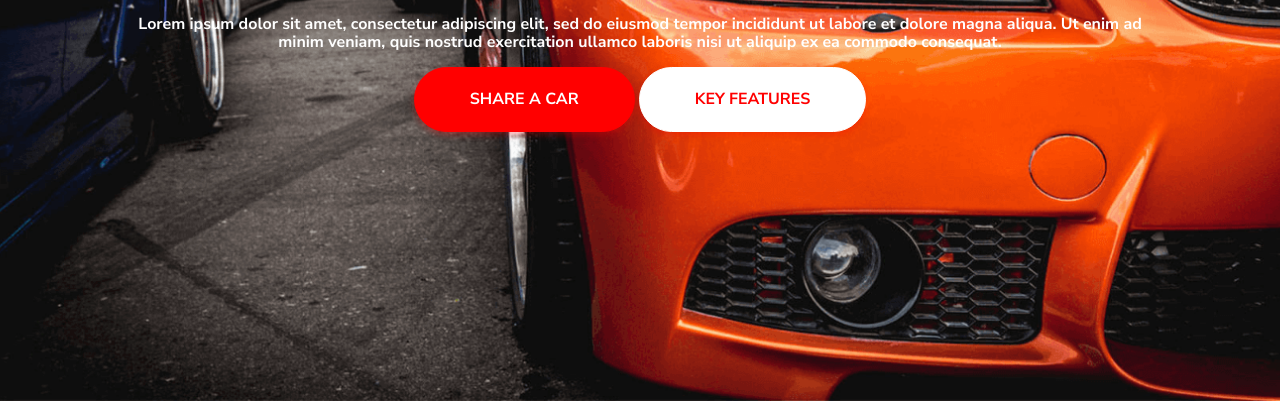
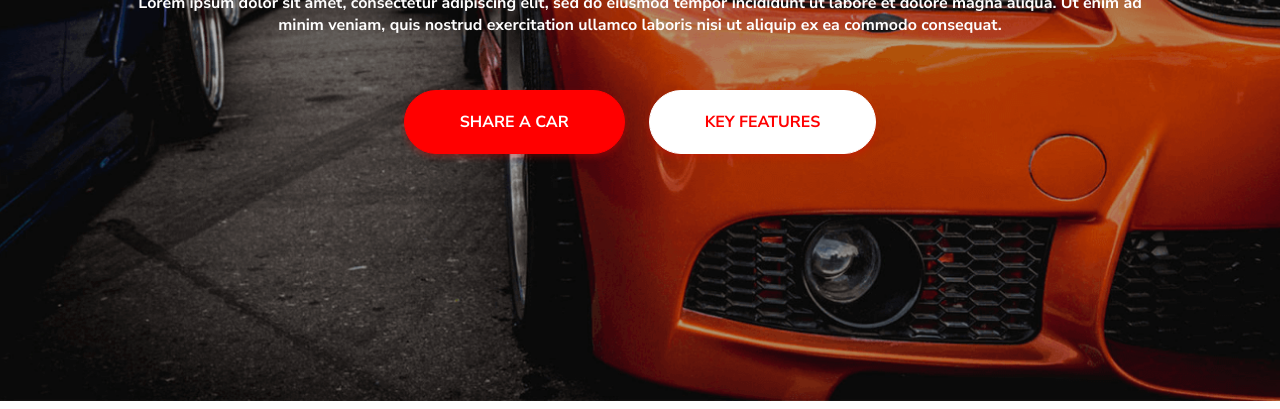
Before and after one commit to pawelkonior/car_sharing_19, a plain HTML site: page index.html in a window 1280 px wide. Shown: the part 391-800 px from the top of the page. Drawn offline with Linux system fonts and the light colour scheme.

Commit message:
intro page final without pixel perfect

```diff
--- a/index.html
+++ b/index.html
@@ -32,12 +32,16 @@
 </header>
 
 <section class="intro">
-    <div class="intro__box">
-        <h1 class="intro__hdl">CAR SHARING</h1>
-        <p class="intro__lead">Lorem ipsum dolor sit amet, consectetur adipiscing elit, sed do eiusmod tempor incididunt ut labore et dolore magna aliqua. Ut enim ad minim veniam, quis nostrud exercitation ullamco laboris nisi ut aliquip ex ea commodo consequat.</p>
-        <div class="intro__box intro__box--row">
-            <a class="intro__btn btn btn-large">SHARE A CAR</a>
-            <a class="intro__btn btn btn-large btn-secondary">KEY FEATURES</a>
+    <div class="intro__bg">
+        <div class="intro__box">
+            <h1 class="intro__hdl">CAR SHARING</h1>
+            <p class="intro__lead">Lorem ipsum dolor sit amet, consectetur adipiscing elit, sed do eiusmod tempor
+                incididunt ut labore et dolore magna aliqua. Ut enim ad minim veniam, quis nostrud exercitation ullamco
+                laboris nisi ut aliquip ex ea commodo consequat.</p>
+            <div class="intro__box intro__box--row">
+                <a class="intro__btn btn btn-large">SHARE A CAR</a>
+                <a class="intro__btn btn btn-large btn-secondary">KEY FEATURES</a>
+            </div>
         </div>
     </div>
 </section>
--- a/src/css/main.css
+++ b/src/css/main.css
@@ -59,7 +59,6 @@ html, body {
     color: var(--secondary-color);
     border: .0625rem solid var(--secondary-color);
 }
-
 
 
 .header {
@@ -134,9 +133,6 @@ html, body {
     background: url('../images/intro-bg.png') no-repeat center;
     background-size: cover;
     min-height: 100vh;
-    display: flex;
-    justify-content: center;
-    align-items: center;
     margin-top: -6rem;
     color: var(--secondary-color);
     text-align: center;
@@ -146,7 +142,19 @@ html, body {
 .intro .intro__box {
 }
 
+.intro .intro__bg {
+    width: 100%;
+    height: 100vh;
+    background-color: rgba(0, 0, 0, .3);
+    display: flex;
+    justify-content: center;
+    align-items: center;
+}
+
 .intro .intro__box.intro__box--row {
+    display: flex;
+    justify-content: center;
+    gap: 1.5rem;
 }
 
 .intro .intro__hdl {
@@ -162,6 +170,8 @@ html, body {
     font-size: 1rem;
     max-width: 65.375rem;
     letter-spacing: 0;
+    margin-bottom: 3.375rem;
+    line-height: 1.375;
 }
 
 .intro .intro__btn {
```
